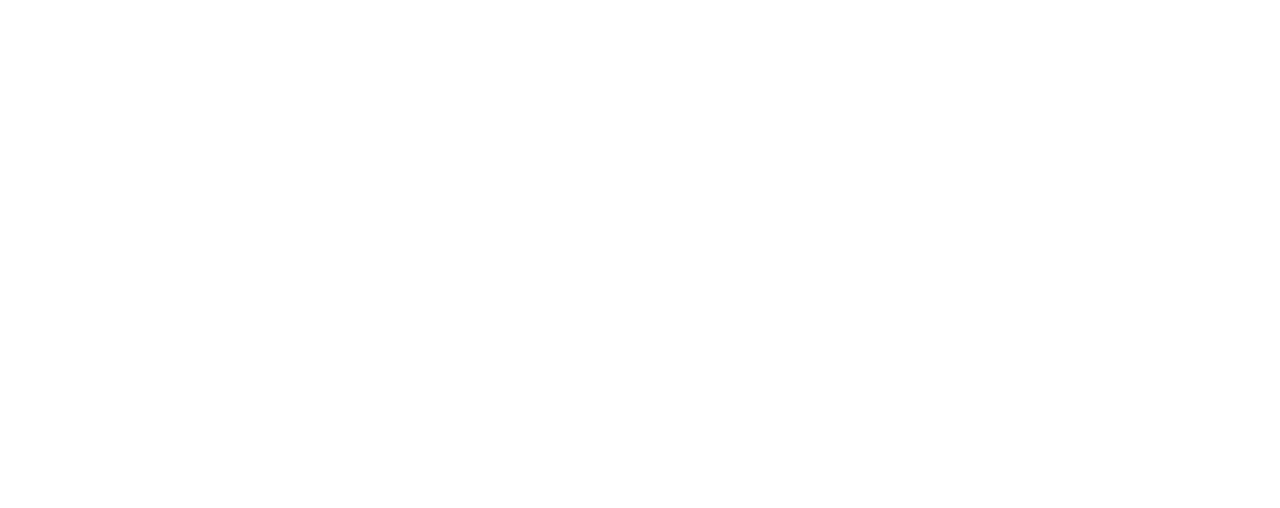
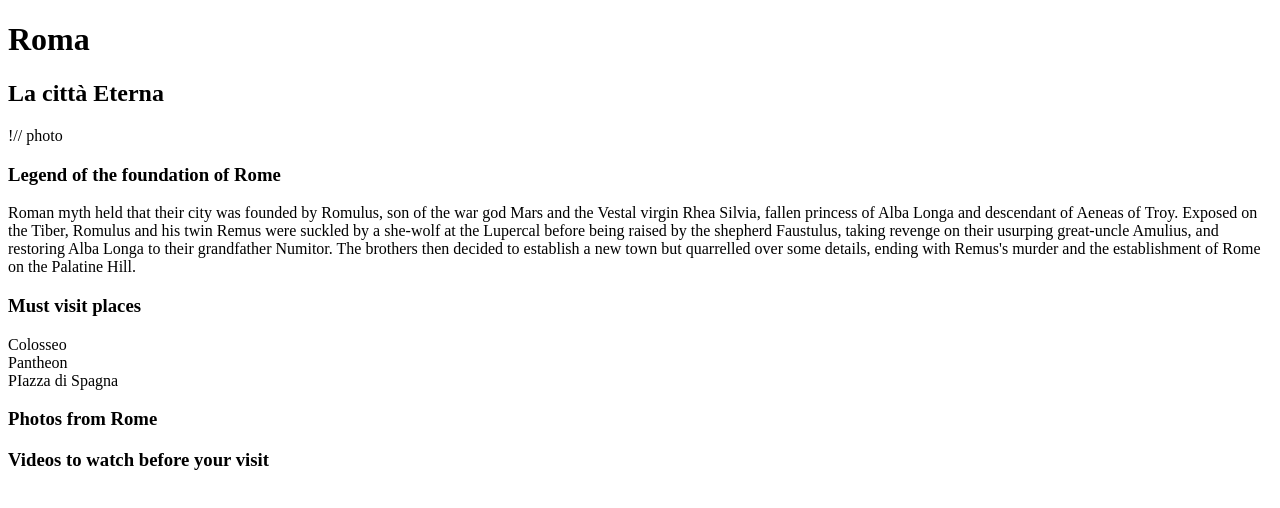
Before and after one commit to EliSosic/roma-website, a plain HTML site: page index.html in a window 1280 px wide. Drawn offline with Linux system fonts and the light colour scheme.

Commit message:
Basic html structure added

```diff
--- a/index.html
+++ b/index.html
@@ -7,6 +7,33 @@
     <link rel="stylesheet" href="/style.css">
 </head>
 <body>
+    <h1> Roma</h1>
+    <h2> La città Eterna</h2>
+
+    !// photo
+
+    <h3>
+        Legend of the foundation of Rome
+    </h3>
+    <p> Roman myth held that their city was founded by Romulus, son of the war god Mars and the Vestal virgin Rhea Silvia, fallen princess of Alba Longa and descendant of Aeneas of Troy. Exposed on the Tiber, Romulus and his twin Remus were suckled by a she-wolf at the Lupercal before being raised by the shepherd Faustulus, taking revenge on their usurping great-uncle Amulius, and restoring Alba Longa to their grandfather Numitor. The brothers then decided to establish a new town but quarrelled over some details, ending with Remus's murder and the establishment of Rome on the Palatine Hill. </p>
+
+
+    <h3>
+        Must visit places
+    </h3>
+
+    <div> Colosseo </div>
+
+    <div> Pantheon </div>
+
+    <div> PIazza di Spagna </div>
+
+
+    <h3> Photos from Rome </h3>
+
+
+    <h3> Videos to watch before your visit</h3>
+
 
 </body>
 </html>
```
